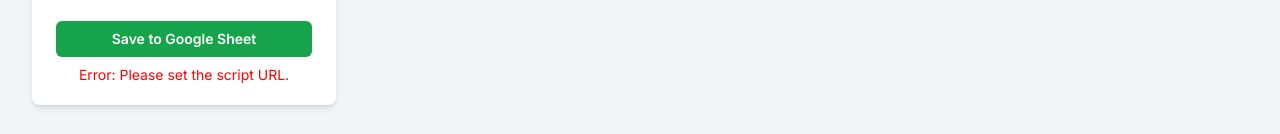
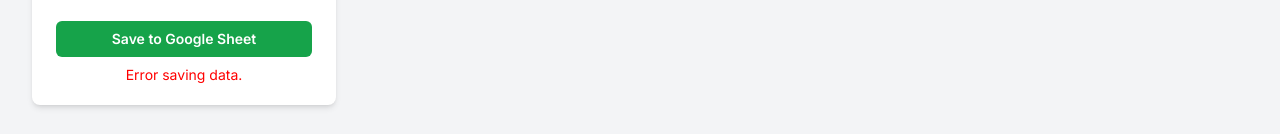
Before and after one commit to miflalfayaz/9-box, a plain HTML site: page index.html in a window 1280 px wide. Both pictures are taken after typing "Sample", "Sample", "Sample" into the empty fields and a click on the button "Save to Google Sheet". Shown: the part 1318-1452 px from the top of the page. Drawn offline with nearby package versions, Linux system fonts and the light colour scheme; no server answers.

Commit message:
Update index.html

```diff
--- a/index.html
+++ b/index.html
@@ -260,7 +260,7 @@
                 // IMPORTANT: Replace this with your actual Google Apps Script Web App URL
                 const googleScriptURL = 'https://script.google.com/macros/s/AKfycbzeDdAAl8MRR8ZX_0qTdawbhFppiPVhN0WyCDWDmVa5wq_zkmNyPGHBIVrQxLP66mwP/exec';
 
-                if (googleScriptURL === 'https://script.google.com/macros/s/AKfycbzeDdAAl8MRR8ZX_0qTdawbhFppiPVhN0WyCDWDmVa5wq_zkmNyPGHBIVrQxLP66mwP/exec') {
+                if (googleScriptURL === 'PASTE_YOUR_GOOGLE_APPS_SCRIPT_URL_HERE') {
                     saveMessage.textContent = 'Error: Please set the script URL.';
                     saveMessage.style.color = 'red';
                     saveMessage.style.opacity = '1';
```
